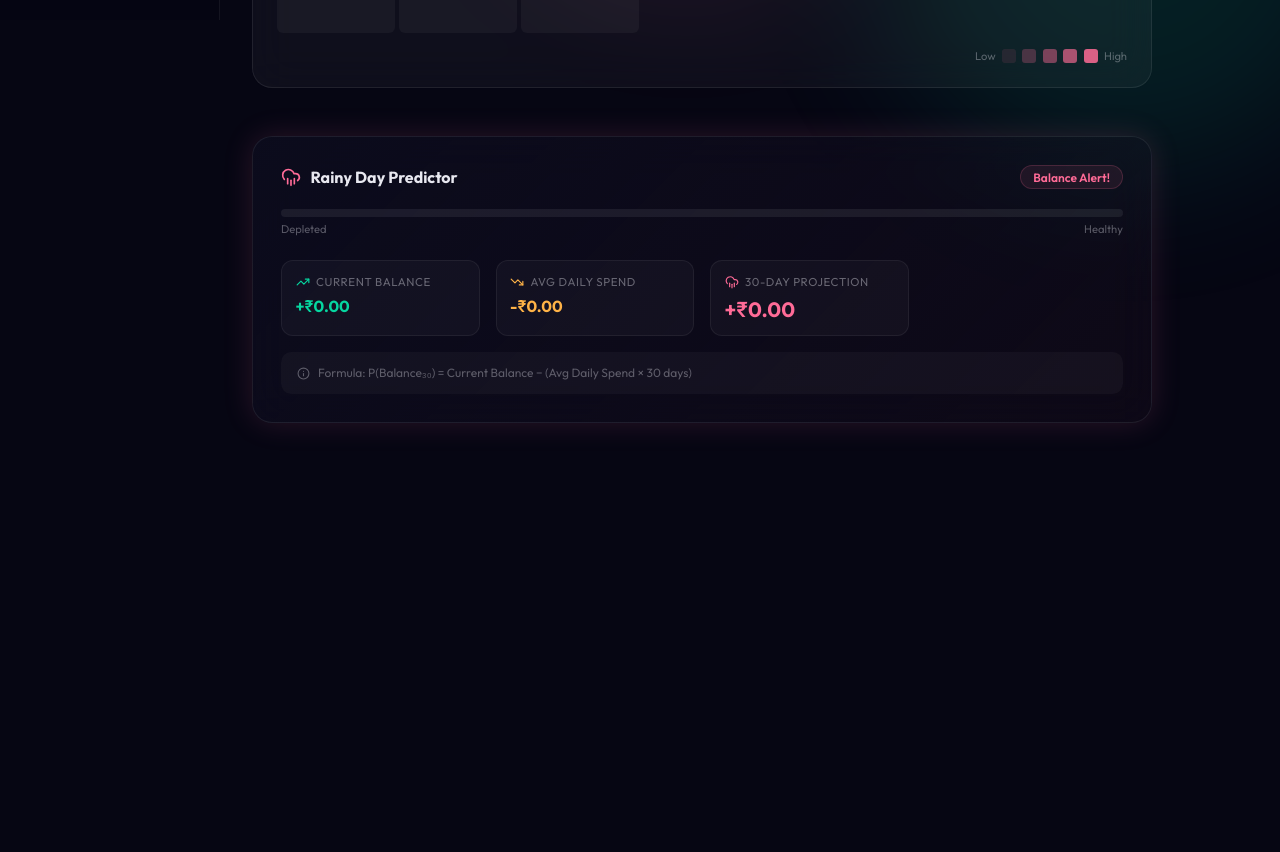
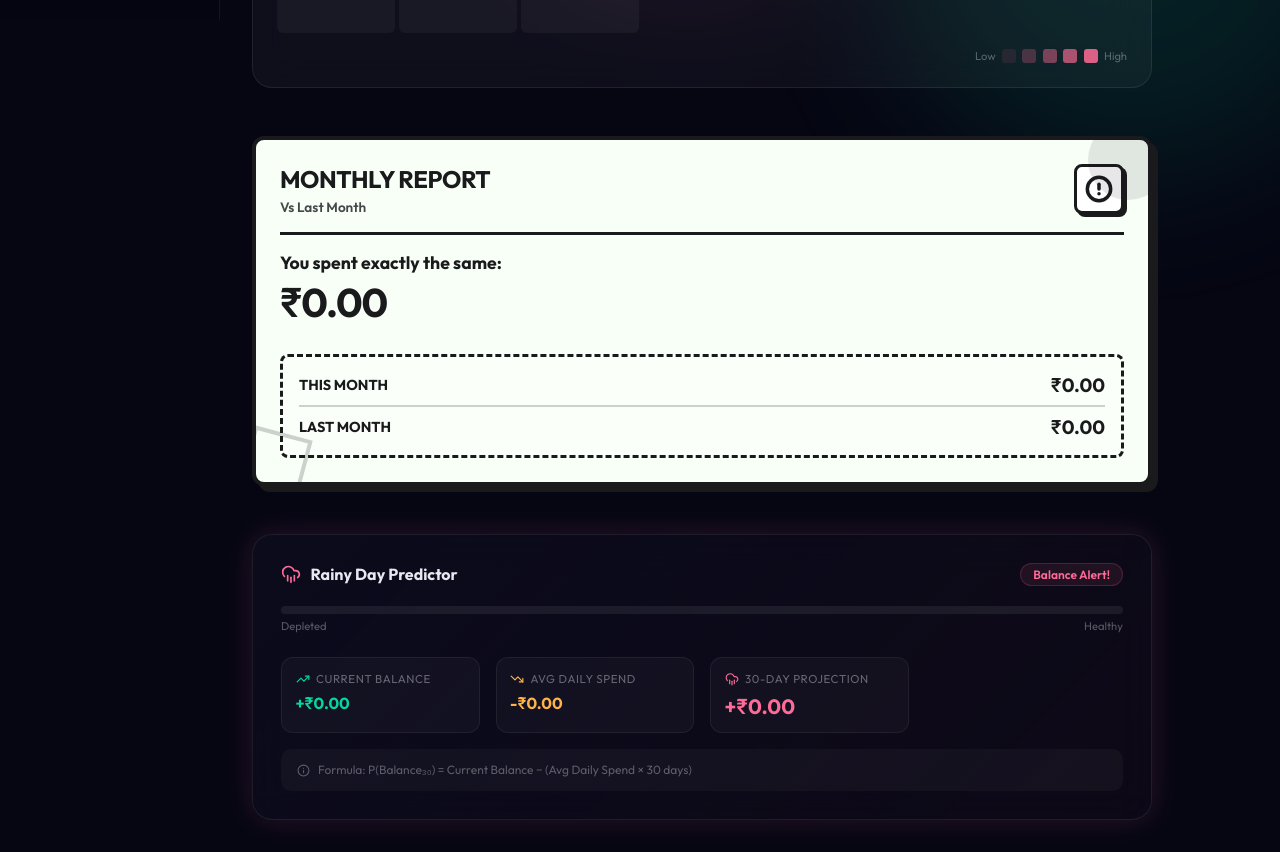
Before and after one commit to vedantgosavi0369-crypto/aerofinance, a Next.js app: page /insights in a window 1280 px wide. Shown: the part 780-1632 px from the top of the page. Before the commit the page ends 1235 px from the top, so only its background shows below. Built offline with nearby package versions, Linux system fonts and the light colour scheme; no server answers; the database is empty.

Commit message:
features addded

```diff
--- a/app/insights/page.tsx
+++ b/app/insights/page.tsx
@@ -3,6 +3,7 @@
 import Header from '@/components/layout/Header'
 import SpendingHeatmap from '@/components/insights/SpendingHeatmap'
 import RainyDayPredictor from '@/components/insights/RainyDayPredictor'
+import MonthlySpendingPattern from '@/components/insights/MonthlySpendingPattern'
 
 export default function InsightsPage() {
   return (
@@ -10,6 +11,7 @@ export default function InsightsPage() {
       <Header title="Insights" />
       <div style={{ display: 'grid', gap: '1.5rem' }}>
         <SpendingHeatmap />
+        <MonthlySpendingPattern />
         <RainyDayPredictor />
       </div>
     </div>
--- /dev/null
+++ b/components/insights/MonthlySpendingPattern.tsx
@@ -0,0 +1,172 @@
+'use client'
+
+import { motion } from 'framer-motion'
+import { useFinanceStore } from '@/store/useFinanceStore'
+import { isSameMonth, subMonths, parseISO } from 'date-fns'
+import { TrendingUp, TrendingDown, AlertCircle } from 'lucide-react'
+
+export default function MonthlySpendingPattern() {
+  const { transactions, privacyMode } = useFinanceStore()
+
+  const today = new Date()
+  const lastMonthDate = subMonths(today, 1)
+
+  // Filter only expenses
+  const expenses = transactions.filter(t => t.type === 'expense')
+
+  const thisMonthExpenses = expenses.filter(t => isSameMonth(parseISO(t.date), today))
+  const lastMonthExpenses = expenses.filter(t => isSameMonth(parseISO(t.date), lastMonthDate))
+
+  const thisMonthSum = thisMonthExpenses.reduce((acc, t) => acc + t.amount, 0)
+  const lastMonthSum = lastMonthExpenses.reduce((acc, t) => acc + t.amount, 0)
+
+  const diff = thisMonthSum - lastMonthSum
+  const percentChange = lastMonthSum === 0 ? 0 : (diff / lastMonthSum) * 100
+
+  const isMoreSpending = diff > 0
+  const isLessSpending = diff < 0
+
+  const fmt = (n: number) =>
+    '₹' + Math.abs(n).toLocaleString('en-IN', { minimumFractionDigits: 2, maximumFractionDigits: 2 })
+
+  // Find out the category that increased the most
+  const getCategorySums = (txs: typeof expenses) => {
+    return txs.reduce((acc, t) => {
+      acc[t.category] = (acc[t.category] || 0) + t.amount
+      return acc
+    }, {} as Record<string, number>)
+  }
+
+  const thisMonthCatSums = getCategorySums(thisMonthExpenses)
+  const lastMonthCatSums = getCategorySums(lastMonthExpenses)
+
+  let maxIncreaseCategory = ''
+  let maxIncreaseAmount = 0
+
+  Object.entries(thisMonthCatSums).forEach(([cat, amount]) => {
+    const lastAmount = lastMonthCatSums[cat] || 0
+    const increase = amount - lastAmount
+    if (increase > maxIncreaseAmount) {
+      maxIncreaseAmount = increase
+      maxIncreaseCategory = cat
+    }
+  })
+
+  // Neo-Brutalist Styling Variables
+  const brutalBg = isMoreSpending ? '#FF6B6B' : (isLessSpending ? '#4ECDC4' : '#F7FFF7')
+  const brutalText = '#1A1A1D'
+
+  return (
+    <motion.div
+      initial={{ opacity: 0, rotate: -2, y: 20 }}
+      animate={{ opacity: 1, rotate: 0, y: 0 }}
+      transition={{ type: 'spring', stiffness: 200, damping: 20 }}
+      style={{
+        background: brutalBg,
+        border: '4px solid #1A1A1D',
+        borderRadius: '12px',
+        boxShadow: '6px 6px 0px #1A1A1D',
+        padding: '1.5rem',
+        marginTop: '1.5rem',
+        color: brutalText,
+        position: 'relative',
+        overflow: 'hidden',
+      }}
+    >
+      {/* Decorative Neo-Brutalist shapes */}
+      <div style={{ position: 'absolute', top: -20, right: -20, width: 80, height: 80, background: '#1A1A1D', borderRadius: '50%', opacity: 0.1, pointerEvents: 'none' }} />
+      <div style={{ position: 'absolute', bottom: -10, left: -10, width: 60, height: 60, border: '4px solid #1A1A1D', opacity: 0.2, pointerEvents: 'none', transform: 'rotate(15deg)' }} />
+
+      <div style={{ display: 'flex', justifyContent: 'space-between', alignItems: 'flex-start', borderBottom: '3px solid #1A1A1D', paddingBottom: '1rem', marginBottom: '1rem' }}>
+        <div>
+          <h2 style={{ fontSize: '1.5rem', fontWeight: 900, textTransform: 'uppercase', letterSpacing: '-0.02em', margin: 0 }}>
+            Monthly Report
+          </h2>
+          <p style={{ fontSize: '0.85rem', fontWeight: 600, opacity: 0.8, marginTop: '0.2rem' }}>
+            Vs Last Month
+          </p>
+        </div>
+        <div style={{
+          background: '#FFF',
+          border: '3px solid #1A1A1D',
+          boxShadow: '3px 3px 0px #1A1A1D',
+          padding: '0.5rem',
+          borderRadius: '8px',
+          display: 'flex',
+          alignItems: 'center',
+          justifyContent: 'center'
+        }}>
+          {isMoreSpending ? (
+            <TrendingUp size={28} color="#FF6B6B" strokeWidth={3} />
+          ) : isLessSpending ? (
+            <TrendingDown size={28} color="#4ECDC4" strokeWidth={3} />
+          ) : (
+            <AlertCircle size={28} color="#1A1A1D" strokeWidth={3} />
+          )}
+        </div>
+      </div>
+
+      <div style={{ display: 'flex', flexDirection: 'column', gap: '0.5rem' }}>
+        <p style={{ fontSize: '1.1rem', fontWeight: 700 }}>
+          {isMoreSpending ? 'Ouch! You spent' : isLessSpending ? 'Nice! You saved' : 'You spent exactly the same:'}
+        </p>
+        <div style={{ display: 'flex', alignItems: 'baseline', gap: '0.5rem' }}>
+          <span className={privacyMode ? 'privacy-blur' : ''} style={{ fontSize: '2.5rem', fontWeight: 900, lineHeight: 1, letterSpacing: '-0.03em' }}>
+            {fmt(Math.abs(diff))}
+          </span>
+          {Math.abs(percentChange) > 0 && (
+            <span style={{
+              fontSize: '1rem',
+              fontWeight: 800,
+              background: '#1A1A1D',
+              color: brutalBg,
+              padding: '0.2rem 0.6rem',
+              borderRadius: '4px'
+            }}>
+              {isMoreSpending ? '+' : isLessSpending ? '-' : ''}{percentChange.toFixed(1)}%
+            </span>
+          )}
+        </div>
+        <p style={{ fontSize: '1.1rem', fontWeight: 700 }}>
+          {isMoreSpending ? 'more than last month.' : isLessSpending ? 'compared to last month!' : ''}
+        </p>
+      </div>
+
+      <div style={{
+        marginTop: '1.5rem',
+        background: 'rgba(255,255,255,0.4)',
+        border: '3px dashed #1A1A1D',
+        padding: '1rem',
+        borderRadius: '8px'
+      }}>
+        <div style={{ display: 'flex', justifyContent: 'space-between', alignItems: 'center' }}>
+          <span style={{ fontWeight: 800, fontSize: '0.9rem', textTransform: 'uppercase' }}>This Month</span>
+          <span className={privacyMode ? 'privacy-blur' : ''} style={{ fontWeight: 900, fontSize: '1.2rem' }}>{fmt(thisMonthSum)}</span>
+        </div>
+        <div style={{ display: 'flex', justifyContent: 'space-between', alignItems: 'center', marginTop: '0.5rem', paddingTop: '0.5rem', borderTop: '2px solid rgba(26,26,29,0.2)' }}>
+          <span style={{ fontWeight: 800, fontSize: '0.9rem', textTransform: 'uppercase' }}>Last Month</span>
+          <span className={privacyMode ? 'privacy-blur' : ''} style={{ fontWeight: 900, fontSize: '1.2rem' }}>{fmt(lastMonthSum)}</span>
+        </div>
+      </div>
+
+      {maxIncreaseCategory && maxIncreaseAmount > 0 && (
+        <div style={{
+          marginTop: '1.5rem',
+          background: '#1A1A1D',
+          color: brutalBg,
+          padding: '0.75rem 1rem',
+          borderRadius: '8px',
+          display: 'flex',
+          alignItems: 'center',
+          gap: '0.5rem'
+        }}>
+          <AlertCircle size={18} />
+          <span style={{ fontSize: '0.85rem', fontWeight: 600 }}>
+            <strong style={{ fontWeight: 800, textTransform: 'uppercase' }}>{maxIncreaseCategory}</strong> caused the biggest jump (+<span className={privacyMode ? 'privacy-blur' : ''}>{fmt(maxIncreaseAmount)}</span>).
+          </span>
+        </div>
+      )}
+
+    </motion.div>
+  )
+}
```
